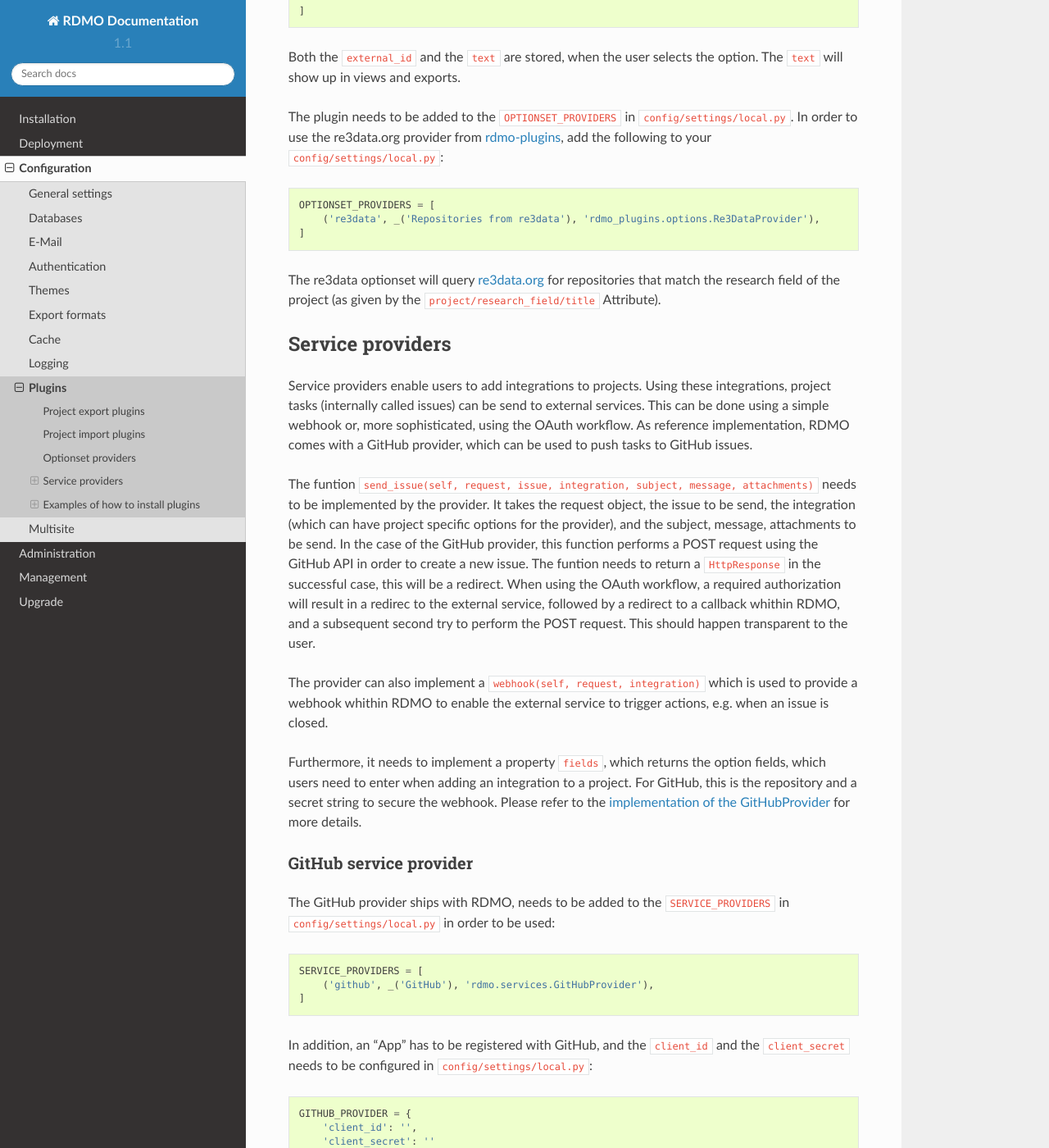
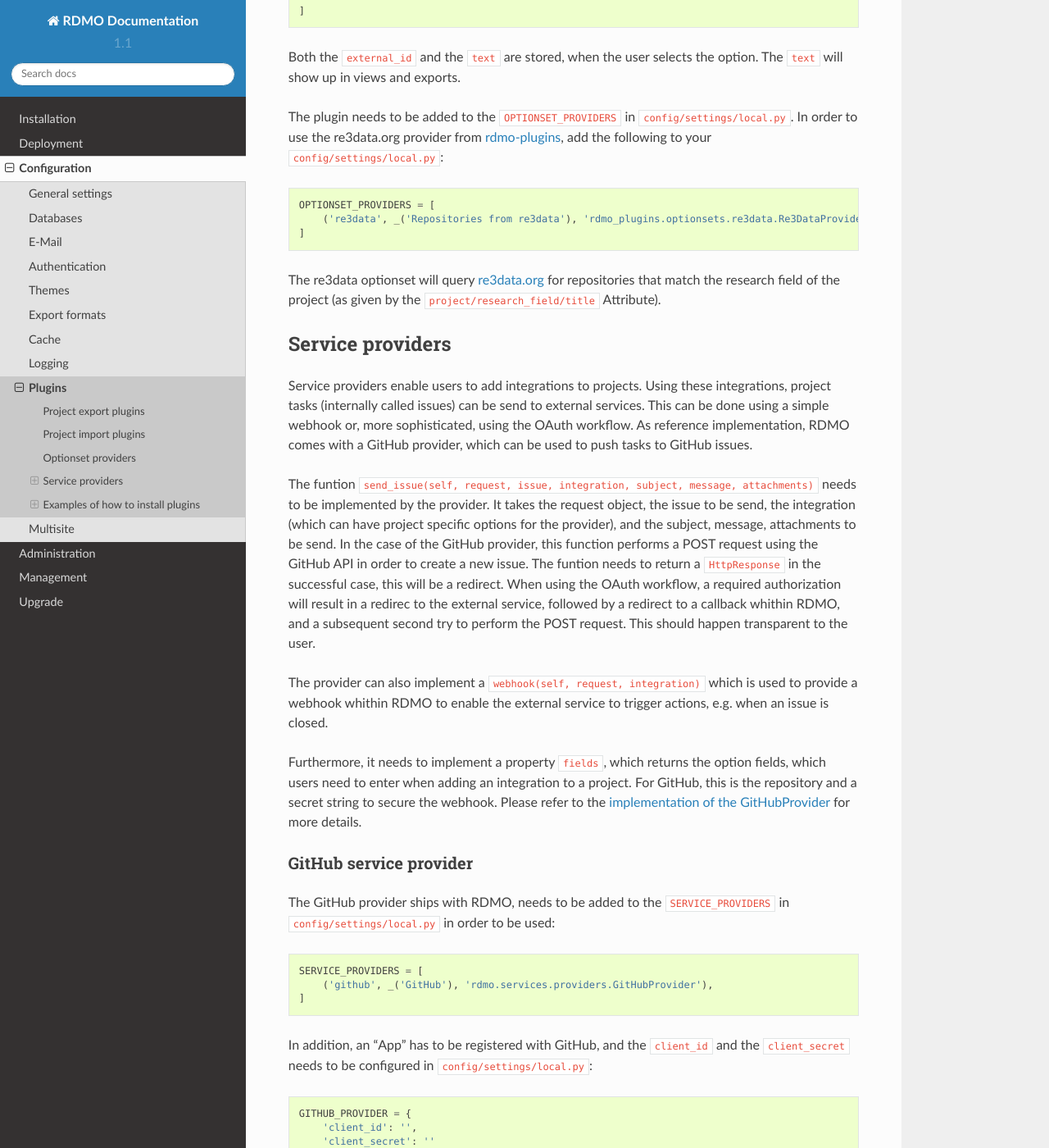
Before and after one commit to rdmorganiser/rdmo-docs, a Sphinx documentation site: the page built from docs/configuration/plugins.md, in a window 1280 px wide and 1400 px high, scrolled down 3437 px. Shown: the whole window at 82% size. Built offline with Sphinx 7.4.7 and the Read the Docs theme 2.0.0, drawn with Linux system fonts in a browser that asks for light colours.

Commit message:
Fix plugins.md

````diff
--- a/docs/configuration/plugins.md
+++ b/docs/configuration/plugins.md
@@ -124,7 +124,7 @@ The plugin needs to be added to the `OPTIONSET_PROVIDERS` in `config/settings/lo
 
 ```python
 OPTIONSET_PROVIDERS = [
-    ('re3data', _('Repositories from re3data'), 'rdmo_plugins.options.Re3DataProvider'),
+    ('re3data', _('Repositories from re3data'), 'rdmo_plugins.optionsets.re3data.Re3DataProvider')
 ]
 ```
 
@@ -147,7 +147,7 @@ The GitHub provider ships with RDMO, needs to be added to the `SERVICE_PROVIDERS
 
 ```python
 SERVICE_PROVIDERS = [
-    ('github', _('GitHub'), 'rdmo.services.GitHubProvider'),
+    ('github', _('GitHub'), 'rdmo.services.providers.GitHubProvider'),
 ]
 ```
 
````
